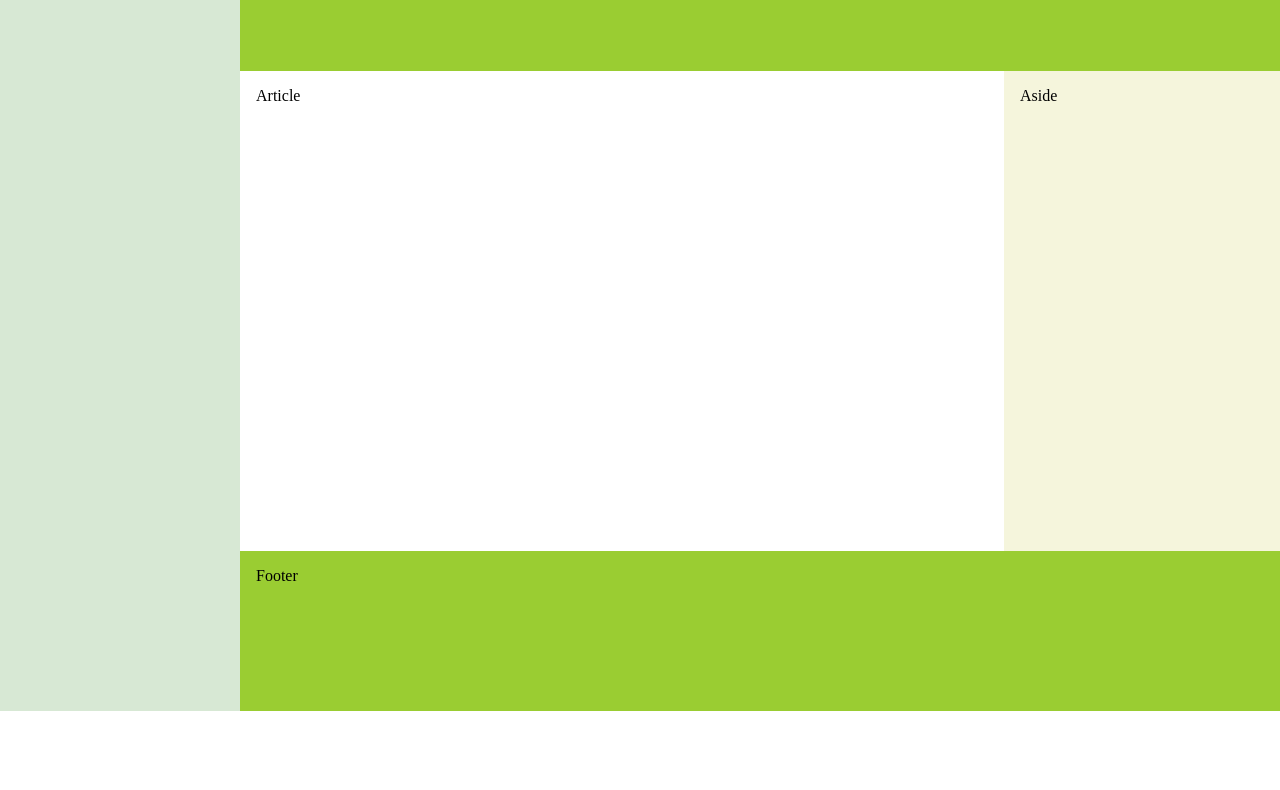
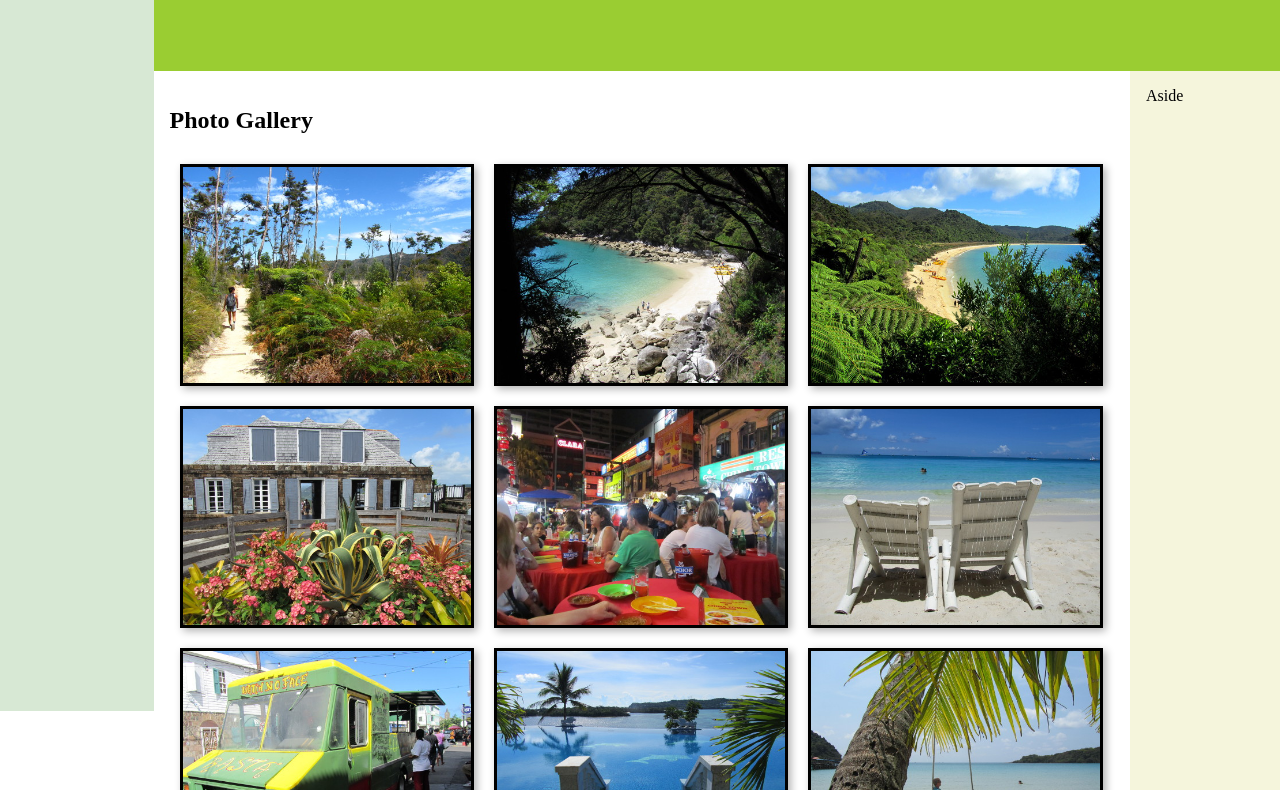
Before and after one commit to sejal924/Frontend-basic-project, a plain HTML site: page index.html in a window 1280 px wide. Shown: the part 89-879 px from the top of the page. Before the commit the page ends 800 px from the top, so only its background shows below. Drawn offline with Linux system fonts and the light colour scheme.

Commit message:
[Sejal]Add. photo gallery

```diff
--- a/Style.css
+++ b/Style.css
@@ -1,38 +1,55 @@
 * {
   box-sizing: border-box;
 }
+
 body {
   display: flex;
   min-height: 100vh;
   flex-direction: row;
   margin: 0;
 }
+
 .col-1 {
   background: #d7e8d4;
-  flex: 1;
+  flex: 0.5;
+  display: flex;
+  position: fixed;
+  left: 0; /* Stick to the left */
+  top: 0; /* Stick to the top */
+  height: 100vh; /* Full height */
+  width: 12vw; /*Adjust width as needed */
+  padding: 1em;
+  overflow: hidden;
 }
+
 .col-2 {
   display: flex;
   flex-direction: column;
-  flex: 5;
+  margin-left: 12vw; /* Shift right to avoid overlap */
+  width: calc(100% - 12vw); /* Take the remaining width */
 }
+
 .content {
   display: flex;
   flex-direction: row;
 }
+
 .content > article {
-  flex: 3;
+  flex: 4;
   min-height: 60vh;
 }
+
 .content > aside {
   background: beige;
-  flex: 1;
+  flex: 0.5;
 }
+
 header,
 footer {
   background: yellowgreen;
   height: 20vh;
 }
+
 header,
 footer,
 article,
@@ -40,3 +57,18 @@ nav,
 aside {
   padding: 1em;
 }
+
+.cards {
+  display: flex;
+  flex-wrap: wrap;
+  align-items: flex-start;
+  flex-direction: row;
+  max-height: 100%;
+}
+
+.cards img {
+  margin: 10px;
+  border: 3px solid #000;
+  box-shadow: 3px 3px 8px 0px rgba(0, 0, 0, 0.3);
+  max-width: 23vw;
+}
--- a/index.html
+++ b/index.html
@@ -3,19 +3,37 @@
   <head>
     <meta charset="UTF-8" />
     <meta name="viewport" content="width=device-width, initial-scale=1.0" />
-    <title>Bridgelabz Layout</title>
+    <title>Bridgelabz</title>
     <link rel="stylesheet" href="style.css" />
   </head>
 
   <body>
-    <nav class="col-1">Nav</nav>
+    <!-- nav bar -->
+    <nav class="col-1">
+      <h2>Navigation</h2>
+    </nav>
+
     <div class="col-2">
       <!-- header -->
       <header>
         <h1>Welcome to Website</h1>
       </header>
+
       <main class="content">
-        <article>Article</article>
+        <article>
+          <h2>Photo Gallery</h2>
+          <section class="cards">
+            <img src="assets/gallerypic1.jpg" alt="Sample photo" />
+            <img src="assets/gallerypic2.jpg" alt="Sample photo" />
+            <img src="assets/gallerypic3.jpg" alt="Sample photo" />
+            <img src="assets/gallerypic4.jpg" alt="Sample photo" />
+            <img src="assets/gallerypic5.jpg" alt="Sample photo" />
+            <img src="assets/gallerypic6.jpg" alt="Sample photo" />
+            <img src="assets/gallerypic7.jpg" alt="Sample photo" />
+            <img src="assets/gallerypic8.jpg" alt="Sample photo" />
+            <img src="assets/gallerypic9.jpg" alt="Sample photo" />
+          </section>
+        </article>
         <aside>Aside</aside>
       </main>
       <footer>Footer</footer>
```
Also changed, not shown: assets/15l.jpg (added), assets/16l.jpg (added), assets/22l.jpg (added), assets/25m.jpg (added), assets/8s.jpg (added), assets/BL_logo_square_jpg.jpg (added), assets/BL_logo_square_png.png (added), assets/fav.png (added), assets/gallerypic1.jpg (added), assets/gallerypic2.jpg (added), assets/gallerypic3.jpg (added), assets/gallerypic4.jpg (added), assets/gallerypic5.jpg (added), assets/gallerypic6.jpg (added), 3 more files.
